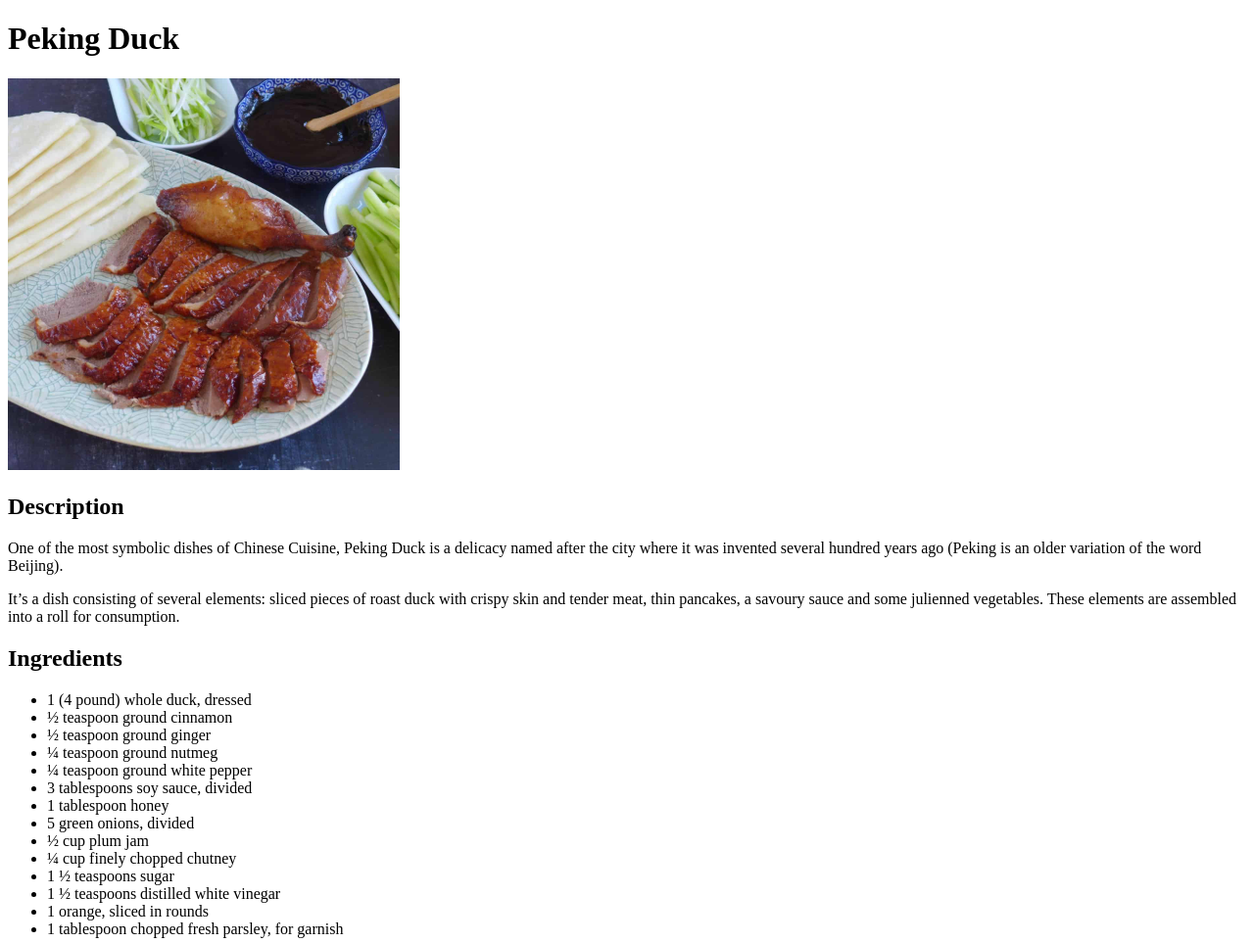
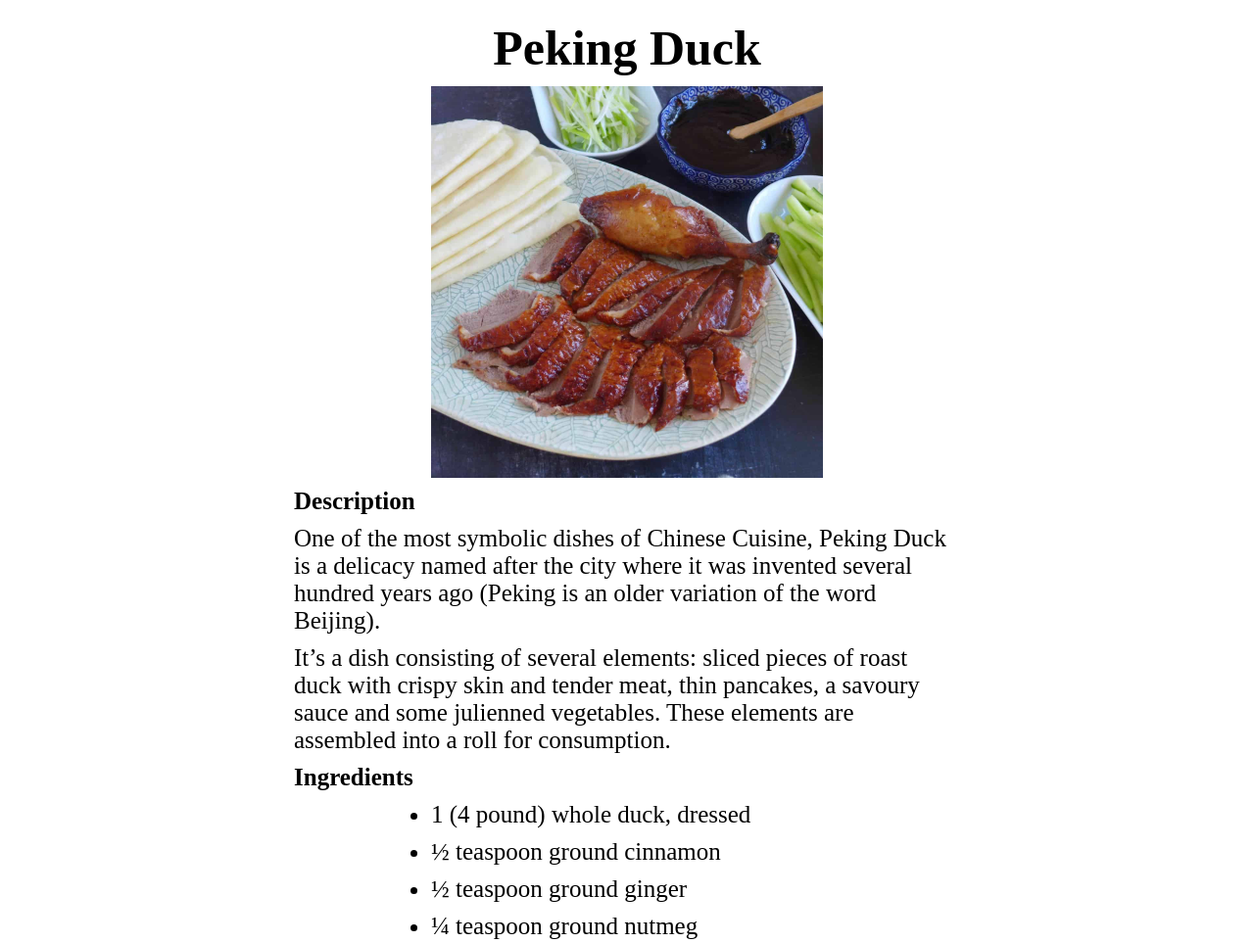
Before and after one commit to kunalnaidu0/odin-recipes, a plain HTML site: page recipes/Peking-Duck.html in a window 1280 px wide. Shown: the top 963 px of the page at 98% size. Drawn offline with Linux system fonts and the light colour scheme.

Commit message:
Adds styles.css
Moves scaling of images to css file and adds left and right margins to
page. Includes changes to font size and font positioning to webpage.

```diff
--- a/recipes/Peking-Duck.html
+++ b/recipes/Peking-Duck.html
@@ -5,14 +5,16 @@
     <meta http-equiv="X-UA-Compatible" content="IE=edge">
     <meta name="viewport" content="width=device-width, initial-scale=1.0">
     <title>Peking Duck</title>
+    <link rel="stylesheet" href="../styles.css">
 </head>
 <body>
     <!-- Name of Recipe -->
     <h1>Peking Duck</h1>
 
     <!-- Image of Peking Duck -->
-    <img src="../images/peking-duck.jpg" alt="Image of tasty plate of Pecking Duck with a side of sauce and veggies"
-     width="400">
+    <img src="../images/peking-duck.jpg" alt="Image of tasty plate of Pecking Duck with a side of sauce and veggies">
+
+
 
     <!-- Description of Peking Duck -->
     <h2>Description</h2>
--- /dev/null
+++ b/styles.css
@@ -0,0 +1,20 @@
+* {
+    margin-left: 100px;
+    margin-right: 100px;
+    margin-top: 10px;
+    margin-bottom: 10px;
+    font-size: 25px;
+}
+
+img {
+    width: 400px;
+    height: auto;
+    display: block;
+    margin-left: auto;
+    margin-right: auto;
+}
+
+h1 {
+    text-align: center;
+    font-size: 50px;
+}
```
Also changed, not shown: recipes/lamb-burger.html (+2 -1 lines), recipes/tiramisu.html (+2 -1 lines).
